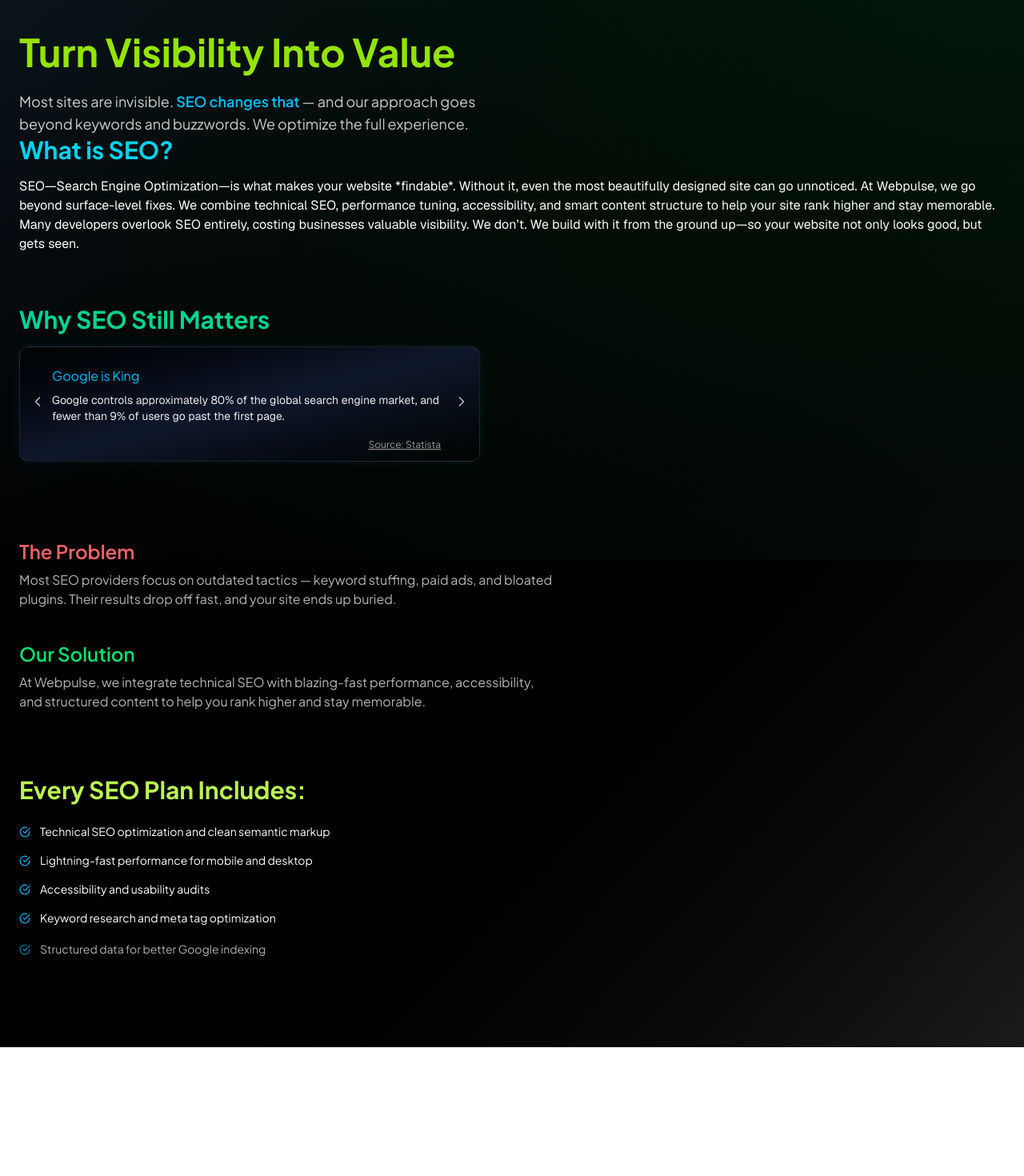
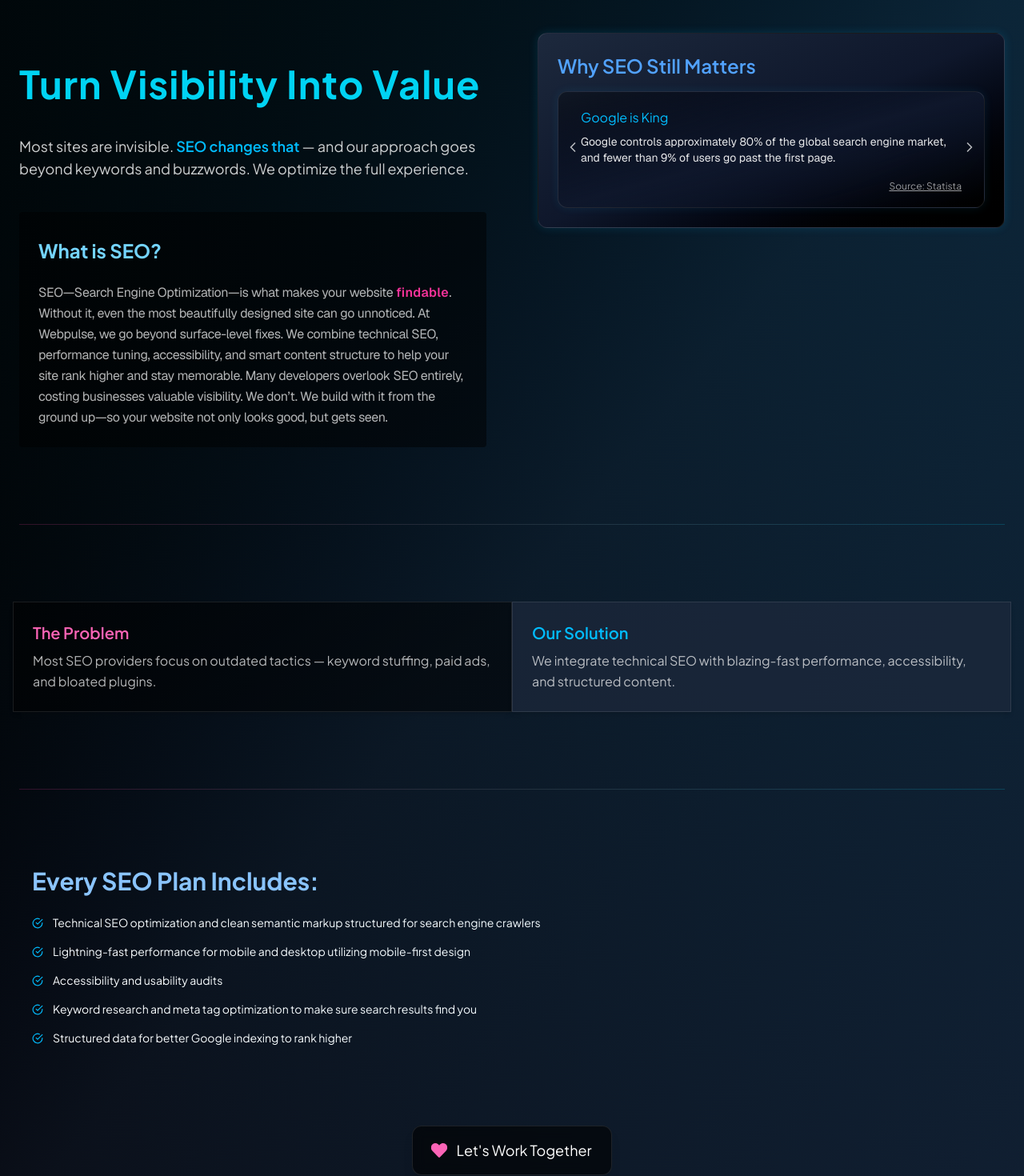
Before and after one commit to Ryan9698/webpulsedesigns, a Next.js app in the folder webpulsedesigns/: page /solutions/seo in a window 1280 px wide. Shown: the part 100-1570 px from the top of the page at 80% size. Before the commit the page ends 1409 px from the top, so only its background shows below. Built offline with nearby package versions, Linux system fonts and the light colour scheme.

Commit message:
Large edit to SEO page, CTA component added

```diff
--- /dev/null
+++ b/webpulsedesigns/src/app/data/webDesignRecent.js
@@ -0,0 +1,6 @@
+export const recentProject = {
+  title: 'Speech Avenues Therapy Co.',
+  description:
+    'Speech Avenues Therapy Co. is a non-profit organization dedicated to helping people with speech disorders.',
+  link: 'https://speechavenues.com/',
+};
--- a/webpulsedesigns/src/app/solutions/seo/page.jsx
+++ b/webpulsedesigns/src/app/solutions/seo/page.jsx
@@ -5,91 +5,108 @@ import {
   FactCarousel,
   Highlight,
   AnimatedChecklist,
+  SlideIn,
+  CallToAction,
 } from '@/components/general';
 
 export default function SeoAndPerformance() {
   return (
-    <div className="bg-gradient-to-br from-[#0b0f19] via-black to-[#1a1a1a] text-white font-jakartaSans px-6 py-20">
-      {/* Radial Accent */}
-      <div className="absolute inset-0 z-0 bg-[radial-gradient(ellipse_at_top_right,_rgba(34,197,94,0.12),_transparent)] pointer-events-none" />
+    <section className="relative w-full min-h-screen bg-gradient-to-br from-black via-[#0b0f19] to-gray-900 px-6 py-20 text-white font-jakartaSans overflow-hidden">
+      {/* Radial Accent for visual flair */}
+      <div className="absolute inset-0 z-0 bg-[radial-gradient(ellipse_at_top_right,_rgba(14,165,233,0.15),_transparent)] pointer-events-none" />
 
-      <section className="flex flex-col justify-start w-1/2 space-y-6">
-        <h1 className="text-4xl md:text-5xl font-bold text-lime-400">
+      <div className="max-w-screen-xl mx-auto grid gap-16 lg:grid-cols-2 items-start relative z-10">
+        {/* Intro Block */}
+        <div className="space-y-10 text-center md:text-left">
+          <SlideIn className="text-cyan-400" as="h1" direction="left">
+            <p className="text-4xl md:text-5xl font-bold tracking-wide my-10">
               Turn Visibility Into Value
-        </h1>
-        <p className="text-white/80 text-lg max-w-3xl">
+            </p>
+          </SlideIn>
+          <p className="text-white/80 text-lg max-w-xl mx-auto md:mx-0">
             Most sites are invisible.{' '}
             <Highlight variant="blue">SEO changes that</Highlight> — and our
             approach goes beyond keywords and buzzwords. We optimize the full
             experience.
           </p>
-      </section>
+          <div className="space-y-6 bg-black/50 p-6 pt-8 rounded">
+            <h2 className="text-2xl text-sky-300 font-bold">What is SEO?</h2>
+            <p className="text-white/70 font-geist leading-relaxed tracking-tight">
+              SEO—Search Engine Optimization—is what makes your website{' '}
+              <Highlight variant="pink" className="tracking-wide">
+                findable
+              </Highlight>
+              . Without it, even the most beautifully designed site can go
+              unnoticed. At Webpulse, we go beyond surface-level fixes. We
+              combine technical SEO, performance tuning, accessibility, and
+              smart content structure to help your site rank higher and stay
+              memorable. Many developers overlook SEO entirely, costing
+              businesses valuable visibility. We don’t. We build with it from
+              the ground up—so your website not only looks good, but gets seen.
+            </p>
+          </div>
+        </div>
 
-      <section className="">
-        <h2 className="text-3xl font-bold text-cyan-400 mb-4 font-jakartaSans">
-          What is SEO?
-        </h2>
-        <p className="font-geist">
-          SEO—Search Engine Optimization—is what makes your website *findable*.
-          Without it, even the most beautifully designed site can go unnoticed.
-          At Webpulse, we go beyond surface-level fixes. We combine technical
-          SEO, performance tuning, accessibility, and smart content structure to
-          help your site rank higher and stay memorable. Many developers
-          overlook SEO entirely, costing businesses valuable visibility. We
-          don’t. We build with it from the ground up—so your website not only
-          looks good, but gets seen.
-        </p>
-      </section>
-
-      {/* Facts Carousel */}
-      <section className="max-w-screen-xl mx-auto mt-16">
-        <h2 className="text-3xl font-bold text-emerald-400 mb-4">
+        {/* Carousel Card */}
+        <div className="rounded-xl p-6 shadow-[0_0_12px_rgba(0,191,255,0.15)] border border-white/10 bg-gradient-to-br from-slate-800 via-slate-900 to-black">
+          <h2 className="text-2xl font-semibold text-blue-400 mb-4">
             Why SEO Still Matters
           </h2>
           <FactCarousel data={seoFacts} />
-      </section>
+        </div>
+      </div>
 
-      {/* Problem/Solution Pitch */}
-      <section className="max-w-screen-xl mx-auto mt-24 space-y-10">
-        <div>
-          <h2 className="text-2xl font-semibold text-red-400 mb-2">
+      <div className="w-full h-px bg-gradient-to-r from-pink-500/20 via-white/10 to-cyan-400/20 mt-24" />
+
+      {/* Problem and Solution Section */}
+
+      <section className="relative w-screen left-1/2 right-1/2 -mx-[50vw] px-0 md:px-4 mt-24">
+        <div className="max-w-screen-xl mx-auto flex flex-col md:flex-row relative z-10">
+          {/* Problem Block */}
+          <div className="flex-1 p-6 bg-black/50 border border-white/10 shadow-md">
+            <h2 className="text-xl text-pink-400 font-semibold mb-2">
               The Problem
             </h2>
-          <p className="text-white/70 max-w-2xl">
+            <p className="text-white/70 leading-relaxed">
               Most SEO providers focus on outdated tactics — keyword stuffing,
-            paid ads, and bloated plugins. Their results drop off fast, and your
-            site ends up buried.
+              paid ads, and bloated plugins.
             </p>
           </div>
 
-        <div>
-          <h2 className="text-2xl font-semibold text-green-400 mb-2">
+          {/* Solution Block */}
+          <div className="flex-1 p-6 bg-slate-800/70 border border-white/10 shadow-md">
+            <h2 className="text-xl text-sky-400 font-semibold mb-2">
               Our Solution
             </h2>
-          <p className="text-white/70 max-w-2xl">
-            At Webpulse, we integrate technical SEO with blazing-fast
-            performance, accessibility, and structured content to help you rank
-            higher and stay memorable.
+            <p className="text-white/70 leading-relaxed">
+              We integrate technical SEO with blazing-fast performance,
+              accessibility, and structured content.
             </p>
+          </div>
         </div>
       </section>
 
-      {/* What You Get */}
-      <section className="max-w-screen-xl mx-auto mt-20">
-        <h2 className="text-3xl font-bold text-lime-300 mb-6">
+      <div className="w-full h-px bg-gradient-to-r from-pink-500/20 via-white/10 to-cyan-400/20 mt-24" />
+
+      {/* Checklist */}
+      <div className="max-w-screen-xl mx-auto mt-24 px-4">
+        <h2 className="text-3xl font-bold text-blue-300 mb-6">
           Every SEO Plan Includes:
         </h2>
         <AnimatedChecklist
           items={[
-            'Technical SEO optimization and clean semantic markup',
-            'Lightning-fast performance for mobile and desktop',
+            'Technical SEO optimization and clean semantic markup structured for search engine crawlers',
+            'Lightning-fast performance for mobile and desktop utilizing mobile-first design',
             'Accessibility and usability audits',
-            'Keyword research and meta tag optimization',
-            'Structured data for better Google indexing',
-            'Integrated analytics and tracking setup',
+            'Keyword research and meta tag optimization to make sure search results find you',
+            'Structured data for better Google indexing to rank higher',
+            'Integrated analytics and tracking setup to see what your site is doing',
           ]}
         />
+      </div>
+      <div>
+        <CallToAction className="border-pink-400" />
+      </div>
     </section>
-    </div>
   );
 }
--- a/webpulsedesigns/src/components/general/AnimatedChecklist/AnimatedChecklist.jsx
+++ b/webpulsedesigns/src/components/general/AnimatedChecklist/AnimatedChecklist.jsx
@@ -29,13 +29,11 @@ export default function AnimatedChecklist({ items = [], className = '' }) {
           <motion.li
             key={item}
             custom={i}
-            initial="hidden"
-            animate="visible"
             variants={itemVariants}
             className={`flex gap-3 items-start text-white text-sm md:text-md mx-4 md:mx-0 mr-10 md:mr-0 ${className}`}
           >
             <FiCheckCircle className="text-sky-400 text-cl mt-1 shrink-0" />
-            <span>{item}</span>
+            <span className="inline-block text-left w-full">{item}</span>
           </motion.li>
         );
       })}
--- /dev/null
+++ b/webpulsedesigns/src/components/general/CallToAction/CallToAction.jsx
@@ -0,0 +1,33 @@
+'use client';
+
+import { motion } from 'framer-motion';
+import { FaHeart } from 'react-icons/fa';
+import Link from 'next/link';
+
+export default function CallToAction({
+  href = '/contact',
+  label = "Let's Work Together",
+  icon = <FaHeart className="text-pink-400" />,
+  className = '',
+}) {
+  return (
+    <motion.div
+      whileHover={{ scale: 1.05 }}
+      transition={{ type: 'spring', stiffness: 300 }}
+      className="mt-16 mx-auto w-fit px-6 py-4 rounded-xl bg-black/60 backdrop-blur border border-white/10 shadow-lg flex items-center gap-3 text-white font-jakartaSans text-lg"
+    >
+      <motion.span
+        animate={{ scale: [1, 1.3, 1] }}
+        transition={{ duration: 1.2, repeat: Infinity, ease: 'easeInOut' }}
+      >
+        {icon}
+      </motion.span>
+      <Link
+        href={href}
+        className="hover:underline hover:text-pink-400 transition"
+      >
+        {label}
+      </Link>
+    </motion.div>
+  );
+}
--- /dev/null
+++ b/webpulsedesigns/src/components/general/CallToAction/index.js
@@ -0,0 +1 @@
+export { default } from './CallToAction';
--- a/webpulsedesigns/src/components/general/FactCarousel/FactCarousel.jsx
+++ b/webpulsedesigns/src/components/general/FactCarousel/FactCarousel.jsx
@@ -1,44 +1,81 @@
 'use client';
 
-import { useState, useEffect } from 'react';
+import { useState, useEffect, useRef } from 'react';
 import { FiChevronLeft, FiChevronRight } from 'react-icons/fi';
 import { motion, AnimatePresence } from 'framer-motion';
 
 export default function FactCarousel({ data = [], className = '' }) {
   const [index, setIndex] = useState(0);
+  const intervalRef = useRef(null);
+
+  const startInterval = () => {
+    intervalRef.current = setInterval(() => {
+      setIndex((prev) => (prev + 1) % data.length);
+    }, 6000);
+  };
+
+  const stopInterval = () => {
+    if (intervalRef.current) clearInterval(intervalRef.current);
+  };
+
+  useEffect(() => {
+    startInterval();
+    return () => stopInterval();
+  }, [data.length]);
 
   const next = () => setIndex((prev) => (prev + 1) % data.length);
   const prev = () => setIndex((prev) => (prev - 1 + data.length) % data.length);
-
-  useEffect(() => {
-    const timer = setTimeout(() => {
-      next();
-    }, 6000); // Timer for slides
-    return () => clearTimeout(timer);
-  }, [index, data.length]);
 
   const current = data[index];
 
   return (
     <div
-      className={`relative w-full max-w-md md:max-w-xl overflow-hidden box-border h-44 md:h-36 bg-gradient-to-br from-black/30 via-slate-900 to-black/10 p-6 rounded-xl border border-white/10 shadow-[0_0_12px_rgba(0,191,255,0.1)] backdrop-blur-lg text-white space-y-4 transition-all ${className}`}
+      className={`relative w-full max-w-xl mx-auto
+      bg-gradient-to-br from-black/30 via-slate-900 to-black/10
+      rounded-xl border border-white/10
+      shadow-[0_0_12px_rgba(0,191,255,0.1)]
+      backdrop-blur-lg text-white transition-all overflow-hidden ${className}`}
+      onMouseEnter={stopInterval}
+      onMouseLeave={startInterval}
     >
+      {/* Arrows */}
+      <div className="absolute top-1/2 left-0 transform -translate-y-1/2 px-2">
+        <button
+          onClick={prev}
+          className="text-white/70 hover:text-sky-400 transition text-xl"
+          aria-label="Previous"
+        >
+          <FiChevronLeft />
+        </button>
+      </div>
+      <div className="absolute top-1/2 right-0 transform -translate-y-1/2 px-2">
+        <button
+          onClick={next}
+          className="text-white/70 hover:text-sky-400 transition text-xl"
+          aria-label="Next"
+        >
+          <FiChevronRight />
+        </button>
+      </div>
+
+      {/* Content box with internal padding */}
+      <div className="px-7 py-5 h-44 md:h-36 space-y-4">
         <AnimatePresence mode="wait">
           <motion.div
-          layout="position"
             key={current.title}
             initial={{ opacity: 0, x: 20 }}
             animate={{ opacity: 1, x: 0 }}
             exit={{ opacity: 0, x: -20 }}
             transition={{ duration: 0.5 }}
+            layout="position"
           >
-          <h3 className="text-md text-sky-400 mb-2 mx-4 font-jakartaSans whitespace-pre-wrap break-words">
+            <h3 className="text-md text-sky-400 mb-2 font-jakartaSans whitespace-pre-wrap break-words">
               {current.title}
             </h3>
-          <p className="text-white/90 font-geist text-sm mb-3 mx-4 whitespace-pre-wrap break-words">
+            <p className="text-white/90 font-geist text-sm mb-3 whitespace-pre-wrap break-words">
               {current.description}
             </p>
-          <div className="text-end mx-6">
+            <div className="text-end">
               <a
                 href={current.source.href}
                 target="_blank"
@@ -50,25 +87,6 @@ export default function FactCarousel({ data = [], className = '' }) {
             </div>
           </motion.div>
         </AnimatePresence>
-
-      {/* Arrows */}
-      <div className="absolute top-1/2 left-0 transform -translate-y-1/2 px-3">
-        <button
-          onClick={prev}
-          className="text-white/70 hover:text-sky-400 transition text-xl"
-          aria-label="Previous"
-        >
-          <FiChevronLeft />
-        </button>
-      </div>
-      <div className="absolute top-1/2 right-0 transform -translate-y-1/2 px-3">
-        <button
-          onClick={next}
-          className="text-white/70 hover:text-sky-400 transition text-xl"
-          aria-label="Next"
-        >
-          <FiChevronRight />
-        </button>
       </div>
     </div>
   );
--- a/webpulsedesigns/src/components/general/index.js
+++ b/webpulsedesigns/src/components/general/index.js
@@ -3,3 +3,4 @@ export { default as SlideIn } from './SlideIn';
 export { default as FactCarousel } from './FactCarousel';
 export { default as Highlight } from './Highlight';
 export { default as AnimatedChecklist } from './AnimatedChecklist';
+export { default as CallToAction } from './CallToAction';
--- a/webpulsedesigns/src/components/layout/Navbar/Navbar.jsx
+++ b/webpulsedesigns/src/components/layout/Navbar/Navbar.jsx
@@ -26,10 +26,10 @@ export default function Navbar() {
     {
       label: 'Services',
       dropdown: [
-        { href: '/solutions/branding', label: 'Branding' },
+        { href: '/solutions/webdesign', label: 'Web Design' },
         { href: '/solutions/seo', label: 'SEO & Performance' },
-        { href: '/solutions/ads', label: 'Ad Management' },
-        { href: '/solutions/webdesign', label: 'Web Design' },
+        // { href: '/solutions/branding', label: 'Branding' },
+        // { href: '/solutions/ads', label: 'Ad Management' },
       ],
     },
     { href: '/portfolio', label: 'Portfolio' },
```
Also changed, not shown: webpulsedesigns/src/app/solutions/webdesign/page.jsx (+21 -7 lines), webpulsedesigns/public/images/satclogo.webp (added). Lines whose indentation alone changed are shown as unchanged.
